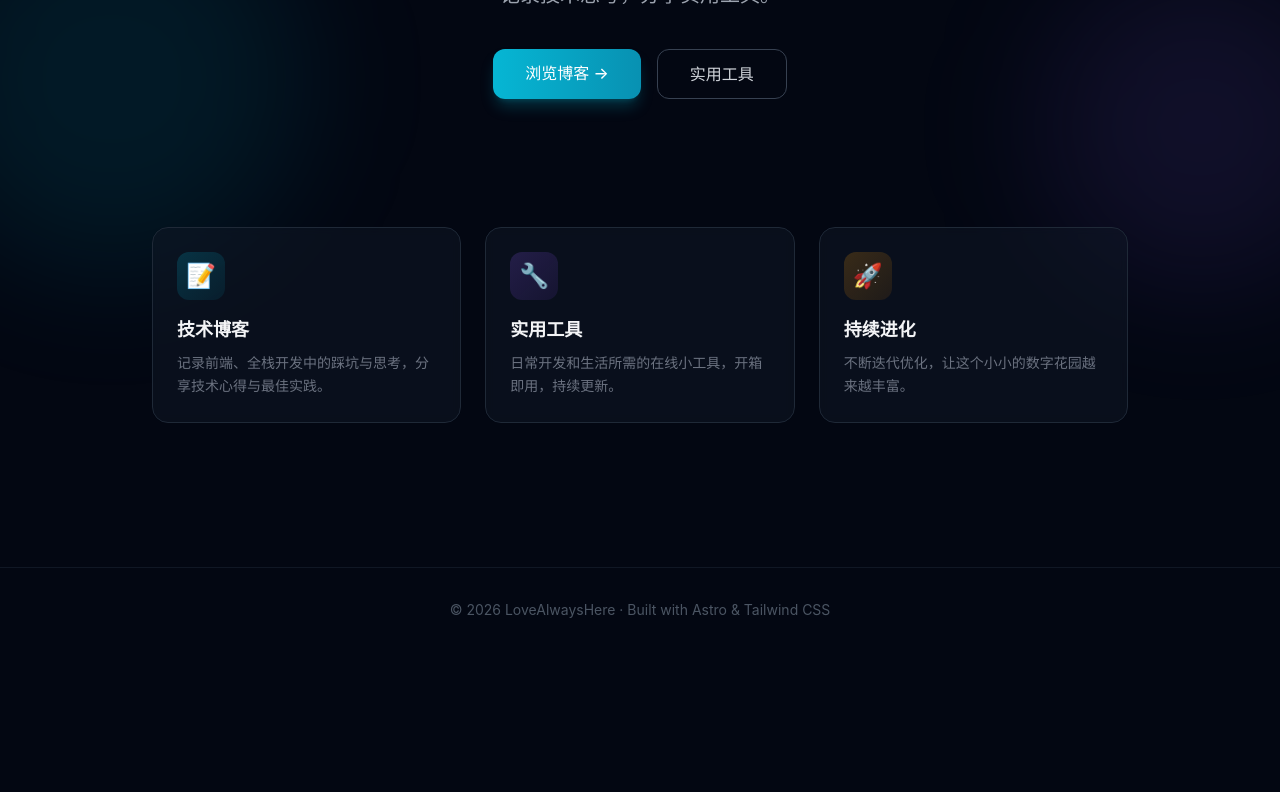
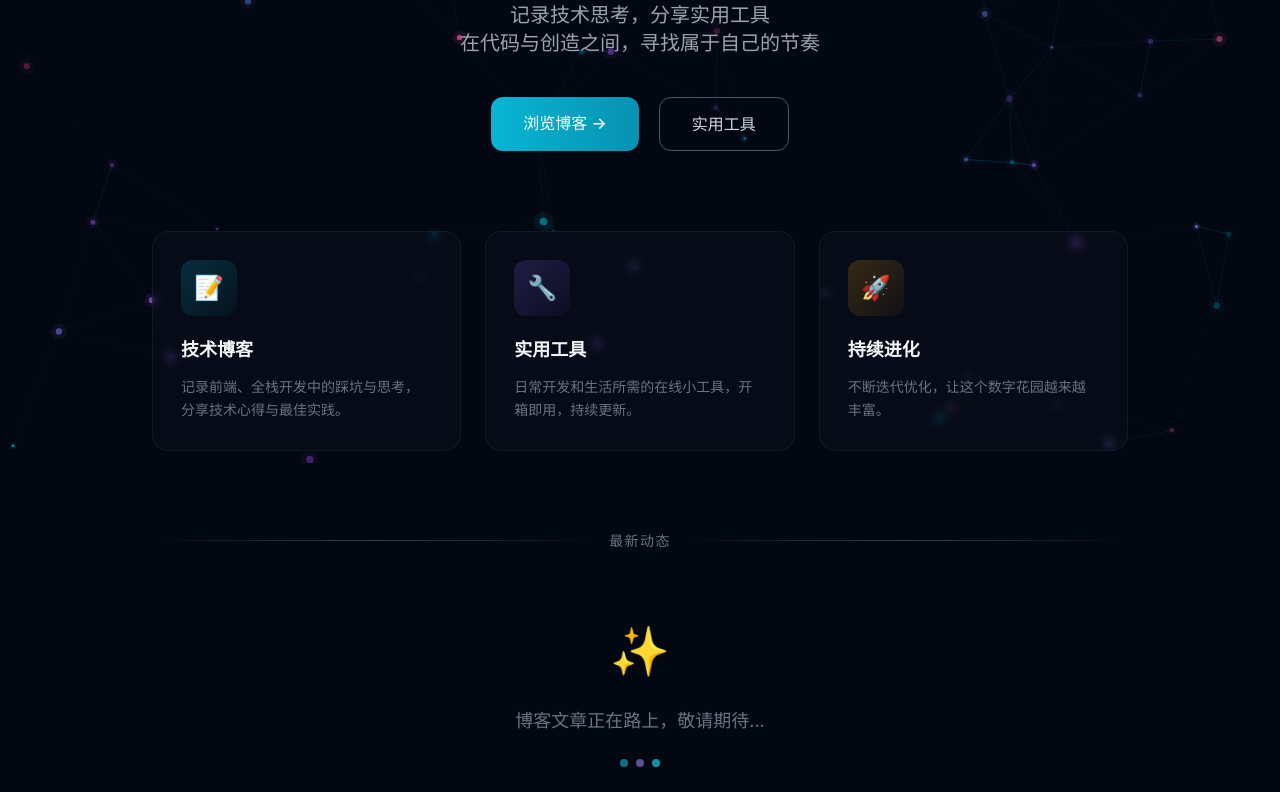
Before and after one commit to Grooty920/TmpPW, an Astro site: page / in a window 1280 px wide. Shown: the part 337-1129 px from the top of the page. Before the commit the page ends 989 px from the top, so only its background shows below. Built offline with nearby package versions, Linux system fonts and the light colour scheme; Astro itself is replaced by a stand-in of ours.

Commit message:
添加粒子动态背景 + 跟随鼠标动画，优化UI交互

```diff
--- /dev/null
+++ b/src/components/Particles.astro
@@ -0,0 +1,164 @@
+---
+// 粒子动画组件
+---
+<canvas id="particle-canvas"></canvas>
+
+<script>
+  (function() {
+    const canvas = document.getElementById("particle-canvas");
+    if (!canvas) return;
+    const ctx = canvas.getContext("2d");
+    let w, h;
+    let particles = [];
+    const mouse = { x: null, y: null, radius: 150 };
+
+    function resize() {
+      w = canvas.width = window.innerWidth;
+      h = canvas.height = window.innerHeight;
+    }
+    window.addEventListener("resize", resize);
+
+    canvas.addEventListener("mousemove", function(e) {
+      mouse.x = e.clientX;
+      mouse.y = e.clientY;
+    });
+    canvas.addEventListener("mouseleave", function() {
+      mouse.x = null;
+      mouse.y = null;
+    });
+
+    // 触屏支持
+    canvas.addEventListener("touchmove", function(e) {
+      const t = e.touches[0];
+      mouse.x = t.clientX;
+      mouse.y = t.clientY;
+    }, { passive: true });
+    canvas.addEventListener("touchend", function() {
+      mouse.x = null;
+      mouse.y = null;
+    });
+
+    const COUNT = 80;
+    const COLORS = ["rgba(6,182,212,", "rgba(129,140,248,", "rgba(168,85,247,", "rgba(236,72,153,"];
+
+    class Particle {
+      constructor() {
+        this.reset();
+      }
+      reset() {
+        this.x = Math.random() * w;
+        this.y = Math.random() * h;
+        this.size = Math.random() * 3 + 1;
+        this.speedX = (Math.random() - 0.5) * 0.8;
+        this.speedY = (Math.random() - 0.5) * 0.8;
+        this.opacity = Math.random() * 0.5 + 0.2;
+        this.color = COLORS[Math.floor(Math.random() * COLORS.length)];
+        this.pulse = Math.random() * Math.PI * 2;
+        this.pulseSpeed = Math.random() * 0.02 + 0.01;
+      }
+      update() {
+        // 鼠标交互
+        if (mouse.x !== null) {
+          const dx = mouse.x - this.x;
+          const dy = mouse.y - this.y;
+          const dist = Math.sqrt(dx * dx + dy * dy);
+          if (dist < mouse.radius) {
+            const force = (mouse.radius - dist) / mouse.radius;
+            const angle = Math.atan2(dy, dx);
+            this.speedX -= Math.cos(angle) * force * 0.05;
+            this.speedY -= Math.sin(angle) * force * 0.05;
+          }
+        }
+
+        this.x += this.speedX;
+        this.y += this.speedY;
+        this.pulse += this.pulseSpeed;
+
+        // 边界回弹
+        if (this.x < 0 || this.x > w) this.speedX *= -1;
+        if (this.y < 0 || this.y > h) this.speedY *= -1;
+
+        // 速度阻尼
+        this.speedX *= 0.99;
+        this.speedY *= 0.99;
+        if (Math.abs(this.speedX) < 0.01) this.speedX = (Math.random() - 0.5) * 0.8;
+        if (Math.abs(this.speedY) < 0.01) this.speedY = (Math.random() - 0.5) * 0.8;
+      }
+      draw() {
+        const pulseOpacity = this.opacity + Math.sin(this.pulse) * 0.15;
+        ctx.beginPath();
+        ctx.arc(this.x, this.y, this.size, 0, Math.PI * 2);
+        ctx.fillStyle = this.color + pulseOpacity + ")";
+        ctx.fill();
+
+        // 发光效果
+        ctx.beginPath();
+        ctx.arc(this.x, this.y, this.size * 2.5, 0, Math.PI * 2);
+        ctx.fillStyle = this.color + pulseOpacity * 0.15 + ")";
+        ctx.fill();
+      }
+    }
+
+    function init() {
+      particles = [];
+      for (let i = 0; i < COUNT; i++) {
+        particles.push(new Particle());
+      }
+    }
+
+    function connect() {
+      for (let i = 0; i < particles.length; i++) {
+        for (let j = i + 1; j < particles.length; j++) {
+          const dx = particles[i].x - particles[j].x;
+          const dy = particles[i].y - particles[j].y;
+          const dist = Math.sqrt(dx * dx + dy * dy);
+          const maxDist = 150;
+          if (dist < maxDist) {
+            const opacity = (1 - dist / maxDist) * 0.3;
+            ctx.beginPath();
+            ctx.moveTo(particles[i].x, particles[i].y);
+            ctx.lineTo(particles[j].x, particles[j].y);
+            ctx.strokeStyle = "rgba(6,182,212," + opacity + ")";
+            ctx.lineWidth = 0.6;
+            ctx.stroke();
+          }
+        }
+      }
+    }
+
+    function animate() {
+      ctx.clearRect(0, 0, w, h);
+      for (const p of particles) {
+        p.update();
+        p.draw();
+      }
+      connect();
+      requestAnimationFrame(animate);
+    }
+
+    resize();
+    init();
+    animate();
+
+    // 窗口大小变化时重置边界粒子
+    window.addEventListener("resize", function() {
+      resize();
+      for (const p of particles) {
+        p.x = Math.min(p.x, w);
+        p.y = Math.min(p.y, h);
+      }
+    });
+  })();
+</script>
+
+<style>
+  #particle-canvas {
+    position: fixed;
+    top: 0;
+    left: 0;
+    width: 100vw;
+    height: 100vh;
+    z-index: 0;
+    pointer-events: none;
+  }
+</style>
--- a/src/layouts/Layout.astro
+++ b/src/layouts/Layout.astro
@@ -1,5 +1,7 @@
 ---
 import "../styles/global.css";
+import Particles from "../components/Particles.astro";
+
 export interface Props {
   title?: string;
   description?: string;
@@ -15,23 +17,35 @@ const { title = "LoveAlwaysHere", description = "Personal Blog & Tools" } = Astr
     <meta name="description" content={description} />
   </head>
   <body class="min-h-screen bg-gray-950 text-gray-100">
-    <nav class="fixed top-0 left-0 right-0 z-50 backdrop-blur-xl bg-gray-950/70 border-b border-gray-800/50">
+    <Particles />
+    <div class="relative z-10">
+      <nav class="fixed top-0 left-0 right-0 z-50 backdrop-blur-xl bg-gray-950/60 border-b border-gray-800/30">
         <div class="max-w-5xl mx-auto px-6 h-16 flex items-center justify-between">
-        <a href="/" class="text-xl font-bold bg-gradient-to-r from-cyan-400 to-violet-500 bg-clip-text text-transparent">LoveAlwaysHere</a>
-        <div class="flex items-center gap-6 text-sm">
-          <a href="/" class="text-gray-400 hover:text-cyan-400 transition-colors">首页</a>
-          <a href="/blog" class="text-gray-400 hover:text-cyan-400 transition-colors">博客</a>
-          <a href="/tools" class="text-gray-400 hover:text-cyan-400 transition-colors">工具</a>
+          <a href="/" class="text-xl font-bold bg-gradient-to-r from-cyan-400 to-violet-500 bg-clip-text text-transparent hover:from-cyan-300 hover:to-violet-400 transition-all duration-300">✦ LoveAlwaysHere</a>
+          <div class="flex items-center gap-8 text-sm">
+            <a href="/" class="text-gray-400 hover:text-cyan-300 transition-all duration-300 relative group">
+              首页
+              <span class="absolute -bottom-1 left-0 w-0 h-0.5 bg-gradient-to-r from-cyan-400 to-violet-500 transition-all duration-300 group-hover:w-full"></span>
+            </a>
+            <a href="/blog" class="text-gray-400 hover:text-cyan-300 transition-all duration-300 relative group">
+              博客
+              <span class="absolute -bottom-1 left-0 w-0 h-0.5 bg-gradient-to-r from-cyan-400 to-violet-500 transition-all duration-300 group-hover:w-full"></span>
+            </a>
+            <a href="/tools" class="text-gray-400 hover:text-cyan-300 transition-all duration-300 relative group">
+              工具
+              <span class="absolute -bottom-1 left-0 w-0 h-0.5 bg-gradient-to-r from-cyan-400 to-violet-500 transition-all duration-300 group-hover:w-full"></span>
+            </a>
           </div>
         </div>
       </nav>
       <main class="pt-16">
         <slot />
       </main>
-    <footer class="border-t border-gray-800/50 py-8 mt-20">
+      <footer class="border-t border-gray-800/20 py-8 mt-20">
         <div class="max-w-5xl mx-auto px-6 text-center text-sm text-gray-600">
-        <p>© 2026 LoveAlwaysHere &middot; Built with Astro &amp; Tailwind CSS</p>
+          <p>&copy; 2026 LoveAlwaysHere &middot; Built with Astro &amp; Tailwind CSS</p>
         </div>
       </footer>
+    </div>
   </body>
 </html>
--- a/src/pages/index.astro
+++ b/src/pages/index.astro
@@ -2,38 +2,82 @@
 import Layout from "../layouts/Layout.astro";
 ---
 <Layout title="LoveAlwaysHere 首页" description="个人博客与工具集">
-  <div class="relative overflow-hidden">
-    <div class="absolute inset-0 pointer-events-none">
-      <div class="absolute top-40 -left-20 w-96 h-96 bg-cyan-500/10 rounded-full blur-3xl"></div>
-      <div class="absolute top-60 -right-20 w-80 h-80 bg-violet-500/10 rounded-full blur-3xl"></div>
-    </div>
-    <section class="relative max-w-5xl mx-auto px-6 pt-24 pb-16 text-center">
-      <div class="inline-block px-4 py-1.5 rounded-full border border-cyan-500/20 bg-cyan-500/5 text-cyan-400 text-xs tracking-wider mb-8">&#x2b50; 个人空间 · 技术博客 · 实用工具</div>
-      <h1 class="text-5xl md:text-7xl font-extrabold tracking-tight leading-tight">
-        <span class="bg-gradient-to-r from-cyan-300 via-cyan-400 to-violet-500 bg-clip-text text-transparent">探索 · 创造 · 分享</span>
+  <div class="relative">
+    <!-- Hero 区 -->
+    <section class="relative max-w-5xl mx-auto px-6 pt-28 pb-20 text-center">
+      <div class="inline-block px-5 py-2 rounded-full border border-cyan-500/20 bg-cyan-500/5 text-cyan-400 text-xs tracking-widest mb-8 backdrop-blur-sm animate-fade-in">
+        &#x2728; 个人空间 &middot; 技术博客 &middot; 实用工具
+      </div>
+
+      <h1 class="text-5xl md:text-7xl font-extrabold tracking-tight leading-tight animate-fade-in" style="animation-delay:0.1s">
+        <span class="bg-gradient-to-r from-cyan-300 via-cyan-400 to-violet-500 bg-clip-text text-transparent">
+          探索 &middot; 创造 &middot; 分享
+        </span>
       </h1>
-      <p class="mt-6 text-lg md:text-xl text-gray-400 max-w-2xl mx-auto leading-relaxed">记录技术思考，分享实用工具。</p>
-      <div class="mt-10 flex flex-wrap gap-4 justify-center">
-        <a href="/blog" class="px-8 py-3 rounded-xl bg-gradient-to-r from-cyan-500 to-cyan-600 text-white font-medium shadow-lg shadow-cyan-500/25 transition-all hover:scale-105">浏览博客 &#8594;</a>
-        <a href="/tools" class="px-8 py-3 rounded-xl border border-gray-700 text-gray-300 font-medium hover:border-cyan-500/50 hover:text-cyan-400 transition-all hover:scale-105">实用工具</a>
+
+      <p class="mt-6 text-lg md:text-xl text-gray-400 max-w-2xl mx-auto leading-relaxed animate-fade-in" style="animation-delay:0.2s">
+        记录技术思考，分享实用工具<br class="hidden md:block" />
+        在代码与创造之间，寻找属于自己的节奏
+      </p>
+
+      <div class="mt-10 flex flex-wrap gap-5 justify-center animate-fade-in" style="animation-delay:0.3s">
+        <a href="/blog" class="group relative px-8 py-3.5 rounded-xl bg-gradient-to-r from-cyan-500 to-cyan-600 text-white font-medium overflow-hidden transition-all duration-300 hover:scale-105 hover:shadow-lg hover:shadow-cyan-500/30">
+          <span class="relative z-10">浏览博客 &#8594;</span>
+          <div class="absolute inset-0 bg-gradient-to-r from-cyan-400 to-cyan-500 opacity-0 group-hover:opacity-100 transition-opacity duration-300"></div>
+        </a>
+        <a href="/tools" class="group relative px-8 py-3.5 rounded-xl border border-gray-600 text-gray-300 font-medium overflow-hidden transition-all duration-300 hover:border-cyan-400/50 hover:text-cyan-300 hover:scale-105">
+          <span class="relative z-10">实用工具</span>
+          <div class="absolute inset-0 bg-cyan-500/5 opacity-0 group-hover:opacity-100 transition-opacity duration-300"></div>
+        </a>
       </div>
     </section>
-    <section class="max-w-5xl mx-auto px-6 py-16 grid md:grid-cols-3 gap-6">
-      <div class="p-6 rounded-2xl border border-gray-800 bg-gray-900/50 backdrop-blur-sm hover:border-cyan-500/30 transition-all duration-300">
-        <div class="w-12 h-12 rounded-xl bg-gradient-to-br from-cyan-500/20 to-cyan-600/10 flex items-center justify-center text-2xl mb-4">&#x1f4dd;</div>
-        <h3 class="text-lg font-semibold text-gray-100 mb-2">技术博客</h3>
-        <p class="text-sm text-gray-500 leading-relaxed">记录前端、全栈开发中的踩坑与思考，分享技术心得与最佳实践。</p>
+
+    <!-- 特色卡片 -->
+    <section class="max-w-5xl mx-auto px-6 pb-20 grid md:grid-cols-3 gap-6">
+      <div class="group p-7 rounded-2xl border border-gray-800/50 bg-gray-900/30 backdrop-blur-sm hover:border-cyan-500/30 hover:bg-gray-900/50 hover:shadow-lg hover:shadow-cyan-500/5 transition-all duration-500 hover:-translate-y-1">
+        <div class="w-14 h-14 rounded-xl bg-gradient-to-br from-cyan-500/20 to-cyan-600/5 flex items-center justify-center text-2xl mb-5 group-hover:scale-110 group-hover:rotate-3 transition-all duration-500">&#x1f4dd;</div>
+        <h3 class="text-lg font-semibold text-gray-100 mb-3 group-hover:text-cyan-300 transition-colors duration-300">技术博客</h3>
+        <p class="text-sm text-gray-500 leading-relaxed group-hover:text-gray-400 transition-colors duration-300">记录前端、全栈开发中的踩坑与思考，分享技术心得与最佳实践。</p>
       </div>
-      <div class="p-6 rounded-2xl border border-gray-800 bg-gray-900/50 backdrop-blur-sm hover:border-violet-500/30 transition-all duration-300">
-        <div class="w-12 h-12 rounded-xl bg-gradient-to-br from-violet-500/20 to-violet-600/10 flex items-center justify-center text-2xl mb-4">&#x1f527;</div>
-        <h3 class="text-lg font-semibold text-gray-100 mb-2">实用工具</h3>
-        <p class="text-sm text-gray-500 leading-relaxed">日常开发和生活所需的在线小工具，开箱即用，持续更新。</p>
+      <div class="group p-7 rounded-2xl border border-gray-800/50 bg-gray-900/30 backdrop-blur-sm hover:border-violet-500/30 hover:bg-gray-900/50 hover:shadow-lg hover:shadow-violet-500/5 transition-all duration-500 hover:-translate-y-1">
+        <div class="w-14 h-14 rounded-xl bg-gradient-to-br from-violet-500/20 to-violet-600/5 flex items-center justify-center text-2xl mb-5 group-hover:scale-110 group-hover:-rotate-3 transition-all duration-500">&#x1f527;</div>
+        <h3 class="text-lg font-semibold text-gray-100 mb-3 group-hover:text-violet-300 transition-colors duration-300">实用工具</h3>
+        <p class="text-sm text-gray-500 leading-relaxed group-hover:text-gray-400 transition-colors duration-300">日常开发和生活所需的在线小工具，开箱即用，持续更新。</p>
       </div>
-      <div class="p-6 rounded-2xl border border-gray-800 bg-gray-900/50 backdrop-blur-sm hover:border-amber-500/30 transition-all duration-300">
-        <div class="w-12 h-12 rounded-xl bg-gradient-to-br from-amber-500/20 to-amber-600/10 flex items-center justify-center text-2xl mb-4">&#x1f680;</div>
-        <h3 class="text-lg font-semibold text-gray-100 mb-2">持续进化</h3>
-        <p class="text-sm text-gray-500 leading-relaxed">不断迭代优化，让这个小小的数字花园越来越丰富。</p>
+      <div class="group p-7 rounded-2xl border border-gray-800/50 bg-gray-900/30 backdrop-blur-sm hover:border-amber-500/30 hover:bg-gray-900/50 hover:shadow-lg hover:shadow-amber-500/5 transition-all duration-500 hover:-translate-y-1">
+        <div class="w-14 h-14 rounded-xl bg-gradient-to-br from-amber-500/20 to-amber-600/5 flex items-center justify-center text-2xl mb-5 group-hover:scale-110 group-hover:rotate-3 transition-all duration-500">&#x1f680;</div>
+        <h3 class="text-lg font-semibold text-gray-100 mb-3 group-hover:text-amber-300 transition-colors duration-300">持续进化</h3>
+        <p class="text-sm text-gray-500 leading-relaxed group-hover:text-gray-400 transition-colors duration-300">不断迭代优化，让这个数字花园越来越丰富。</p>
+      </div>
+    </section>
+
+    <!-- 最新动态 -->
+    <section class="max-w-5xl mx-auto px-6 pb-20">
+      <div class="flex items-center gap-3 mb-10">
+        <div class="h-px flex-1 bg-gradient-to-r from-transparent via-gray-700 to-transparent"></div>
+        <span class="text-sm text-gray-500 tracking-widest">最新动态</span>
+        <div class="h-px flex-1 bg-gradient-to-r from-transparent via-gray-700 to-transparent"></div>
+      </div>
+      <div class="text-center py-12">
+        <div class="text-5xl mb-5 animate-bounce">&#x2728;</div>
+        <p class="text-gray-500 text-lg">博客文章正在路上，敬请期待...</p>
+        <div class="mt-6 flex justify-center gap-2">
+          <div class="w-2 h-2 rounded-full bg-cyan-400 animate-pulse" style="animation-delay:0s"></div>
+          <div class="w-2 h-2 rounded-full bg-violet-400 animate-pulse" style="animation-delay:0.2s"></div>
+          <div class="w-2 h-2 rounded-full bg-cyan-400 animate-pulse" style="animation-delay:0.4s"></div>
+        </div>
       </div>
     </section>
   </div>
 </Layout>
+
+<style>
+  @keyframes fadeIn {
+    from { opacity: 0; transform: translateY(20px); }
+    to   { opacity: 1; transform: translateY(0); }
+  }
+  .animate-fade-in {
+    animation: fadeIn 0.8s ease-out forwards;
+    opacity: 0;
+  }
+</style>
--- a/src/styles/global.css
+++ b/src/styles/global.css
@@ -3,12 +3,37 @@
 @tailwind utilities;
 
 @layer base {
-  html { scroll-behavior: smooth; }
+  html {
+    scroll-behavior: smooth;
+  }
   body {
     @apply bg-gray-950 text-gray-100;
     font-family: Inter, Microsoft YaHei, PingFang SC, sans-serif;
+    overflow-x: hidden;
   }
   ::selection {
     @apply bg-cyan-500/30 text-cyan-200;
   }
+  ::-webkit-scrollbar {
+    width: 6px;
+  }
+  ::-webkit-scrollbar-track {
+    background: transparent;
+  }
+  ::-webkit-scrollbar-thumb {
+    background: rgba(6, 182, 212, 0.3);
+    border-radius: 3px;
+  }
+  ::-webkit-scrollbar-thumb:hover {
+    background: rgba(6, 182, 212, 0.5);
+  }
 }
+
+@layer utilities {
+  .text-gradient {
+    @apply bg-gradient-to-r from-cyan-300 via-cyan-400 to-violet-500 bg-clip-text text-transparent;
+  }
+  .glass-card {
+    @apply rounded-2xl border border-gray-800/50 bg-gray-900/30 backdrop-blur-sm;
+  }
+}
```
Lines whose indentation alone changed are shown as unchanged.
